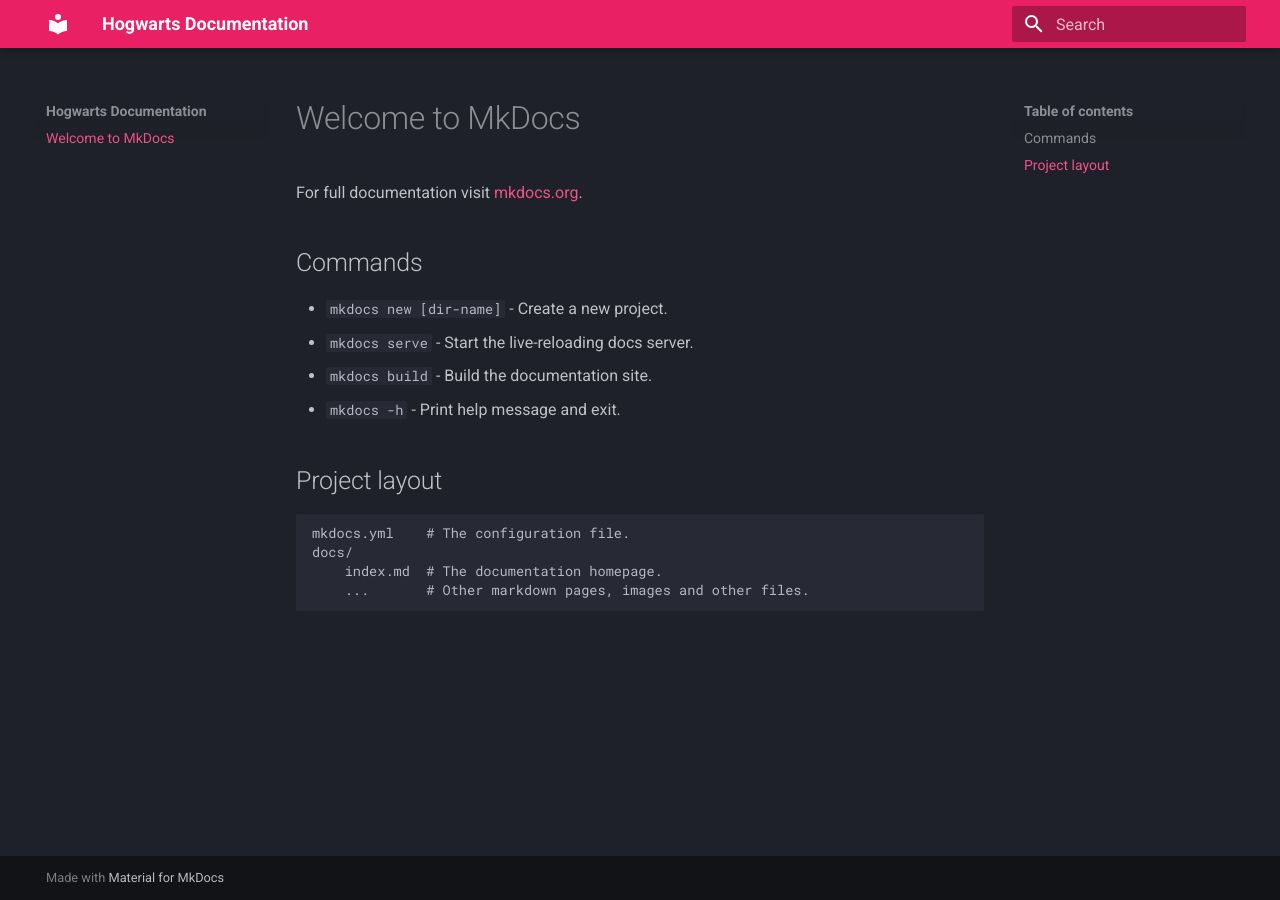
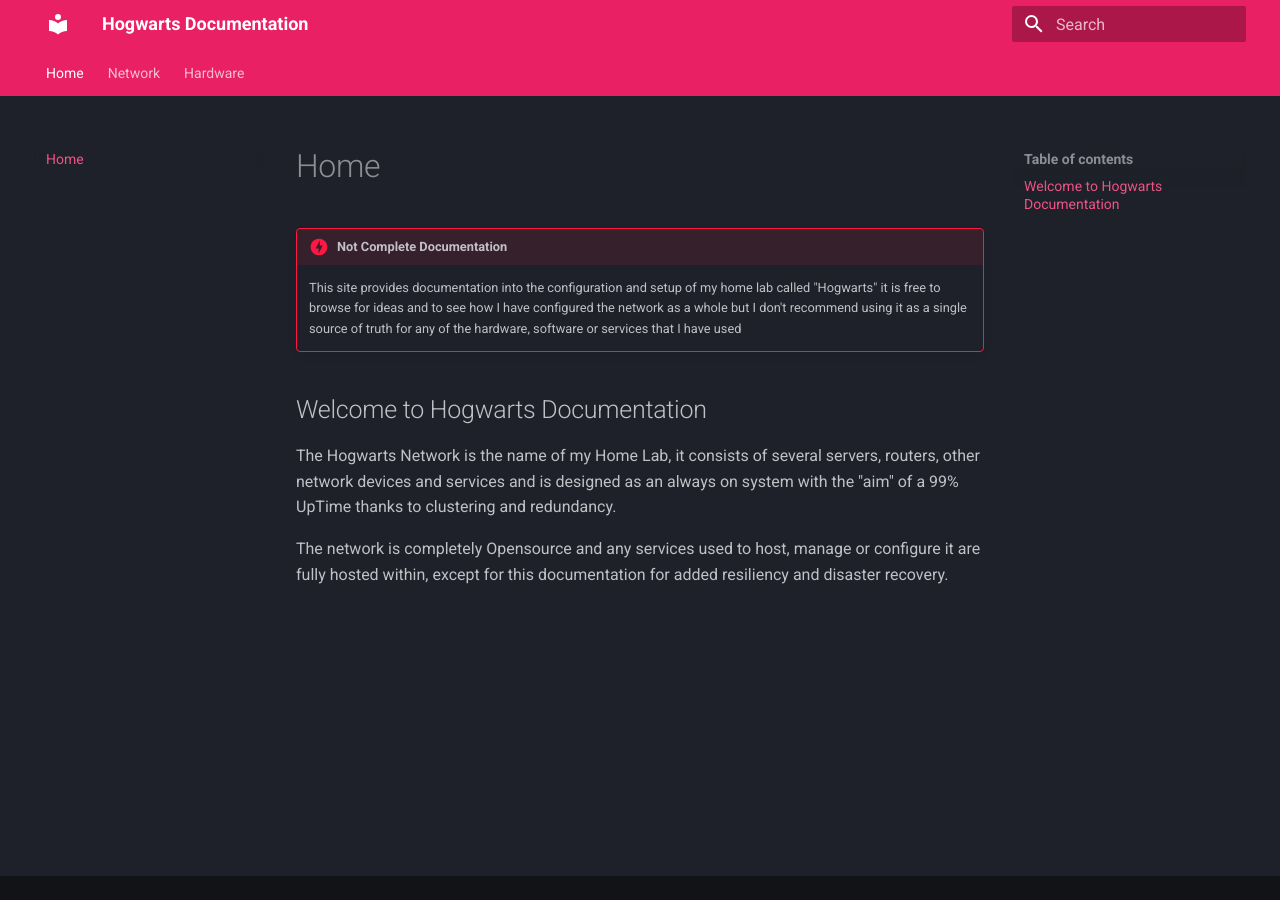
Before and after one commit to Axolotl-Labs-GH/Hogwarts-Documentation, an MkDocs documentation site: the page built from docs/index.md, in a window 1280 px wide. Built offline with MkDocs 1.6.1 and Material for MkDocs 9.7.7, drawn with Linux system fonts in a browser that asks for light colours; the version menu is left out.

Commit message:
Multi Commit

```diff
--- a/docs/index.md
+++ b/docs/index.md
@@ -1,17 +1,11 @@
-# Welcome to MkDocs
+# Home
 
-For full documentation visit [mkdocs.org](https://www.mkdocs.org).
+!!! danger "Not Complete Documentation"
 
-## Commands
+    This site provides documentation into the configuration and setup of my home lab called "Hogwarts" it is free to browse for ideas and to see how I have configured the network as a whole but I don't recommend using it as a single source of truth for any of the hardware, software or services that I have used
 
-* `mkdocs new [dir-name]` - Create a new project.
-* `mkdocs serve` - Start the live-reloading docs server.
-* `mkdocs build` - Build the documentation site.
-* `mkdocs -h` - Print help message and exit.
+## Welcome to Hogwarts Documentation
 
-## Project layout
+The Hogwarts Network is the name of my Home Lab, it consists of several servers, routers, other network devices and services and is designed as an always on system with the "aim" of a 99% UpTime thanks to clustering and redundancy.
 
-    mkdocs.yml    # The configuration file.
-    docs/
-        index.md  # The documentation homepage.
-        ...       # Other markdown pages, images and other files.
+The network is completely Opensource and any services used to host, manage or configure it are fully hosted within, except for this documentation for added resiliency and disaster recovery.
--- a/mkdocs.yml
+++ b/mkdocs.yml
@@ -6,8 +6,30 @@
   palette:
     scheme: slate
     primary: pink
+  features:
+    - header.autohide
+    - navigation.tabs
 plugins:
   - search
 extra:
+  generator: false
   version:
     provider: mike
+    default: stable
+markdown_extensions:
+  - admonition
+  - pymdownx.details
+  - tables
+  - attr_list
+  - md_in_html
+  - pymdownx.blocks.caption
+  - pymdownx.tabbed:
+      alternate_style: true
+  - pymdownx.emoji:
+      emoji_index: !!python/name:material.extensions.emoji.twemoji
+      emoji_generator: !!python/name:material.extensions.emoji.to_svg
+  - pymdownx.superfences:
+      custom_fences:
+        - name: mermaid
+          class: mermaid
+          format: !!python/name:pymdownx.superfences.fence_code_format
```
Also changed, not shown: docs/hardware/Networking/rte-1.md (added, +54 -0 lines), docs/hardware/Networking/rte-2.md (added, +9 -0 lines), docs/hardware/Servers/srv-lo-1.md (added, +7 -0 lines), docs/hardware/Servers/srv-lo-2.md (added, +5 -0 lines), docs/hardware/Servers/srv-pi-1.md (added, +5 -0 lines), docs/hardware/Servers/srv-pi-2.md (added, +5 -0 lines), docs/network.md (added, +91 -0 lines), docs/assets/rte-1-front.png (added), docs/assets/rte-1-rear.png (added), docs/assets/rte-2.png (added).
